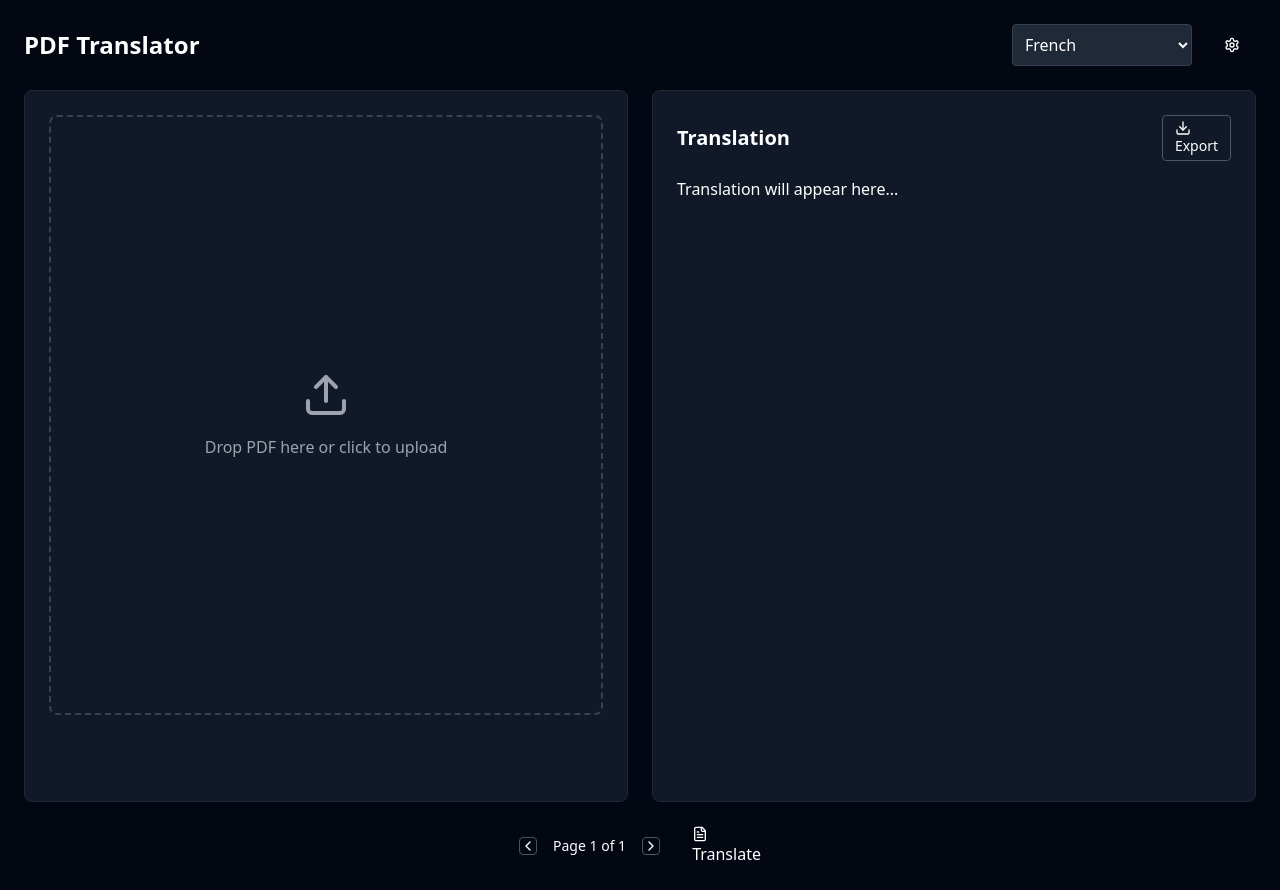
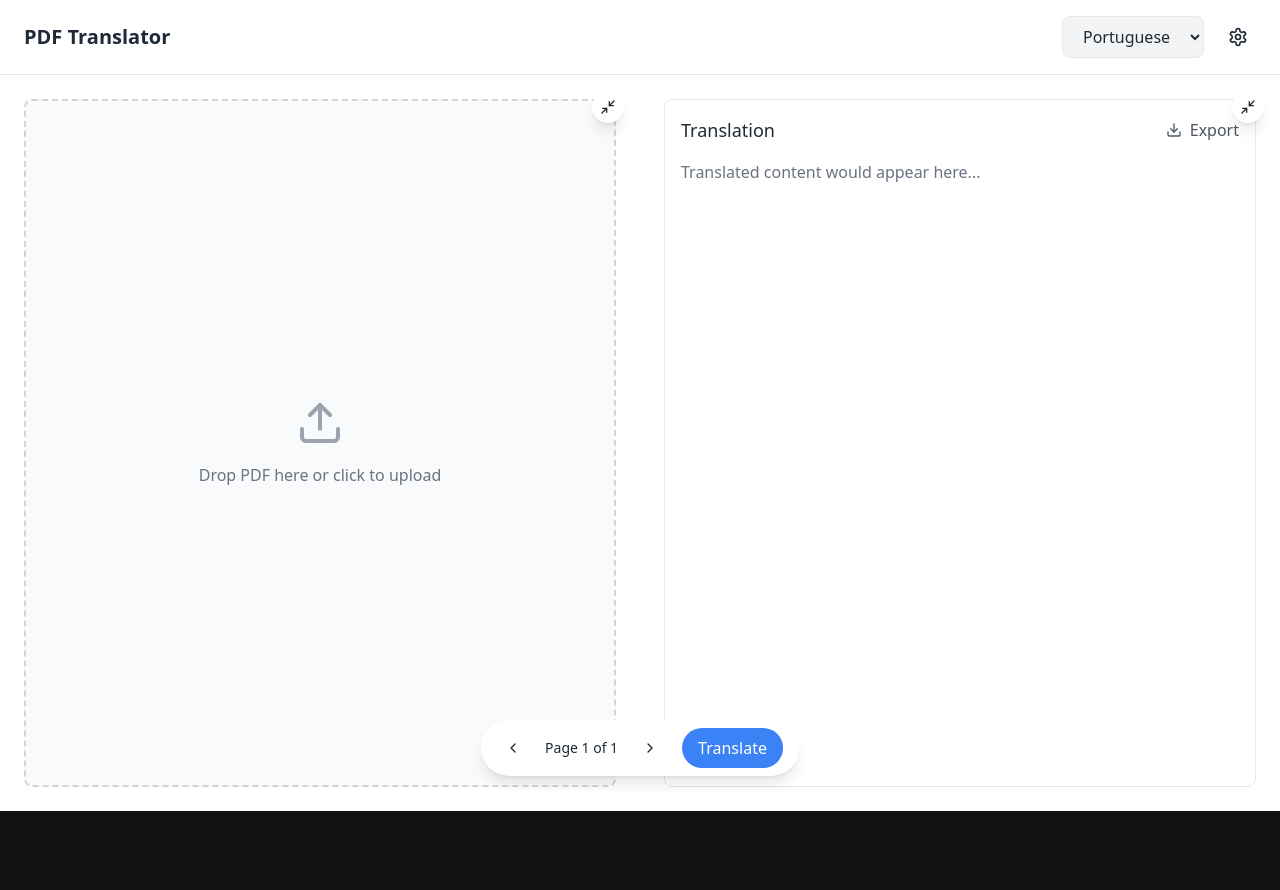
Before and after one commit to h-mbl/Axo, a React (Vite) app in the folder pdf-translator/: page / in a window 1280 px wide. After the commit the page ends 811 px from the top, so only its background shows below. Built offline with nearby package versions, Linux system fonts and the light colour scheme.

Commit message:
leftpanel

```diff
--- a/pdf-translator/src/App.jsx
+++ b/pdf-translator/src/App.jsx
@@ -1,8 +1,8 @@
-import { PDFTranslator } from './components/PDFTranslator'
+import PDFTranslator from './components/PDFTranslator'
 
 export default function App() {
   return (
-    <div className="min-h-screen bg-gray-950">
+    <div className="min-h-screen">
       <PDFTranslator />
     </div>
   )
--- a/pdf-translator/src/components/PDFTranslator/index.jsx
+++ b/pdf-translator/src/components/PDFTranslator/index.jsx
@@ -1,42 +1,155 @@
 import React, { useState, useRef } from 'react';
-import { PDFViewer } from './PDFViewer';
-import { TranslationPanel } from './TranslationPanel';
-import { Header } from './Header';
-import { Navigation } from './Navigation';
-import { useTranslation } from '../../hooks/useTranslation';
+import { Upload, Settings, Download, ChevronLeft, ChevronRight, Maximize2, Minimize2 } from 'lucide-react';
 
-export function PDFTranslator() {
-  const [currentFile, setCurrentFile] = useState(null);
-  const [currentPage, setCurrentPage] = useState(1);
-  const [totalPages, setTotalPages] = useState(1);
-  const { translation, loading, error, translateContent } = useTranslation();
+const PDFTranslator = () => {
+  const [leftPanelWidth, setLeftPanelWidth] = useState(50); // en pourcentage
+  const [isPanelCollapsed, setIsPanelCollapsed] = useState({ left: false, right: false });
+  const [isDragging, setIsDragging] = useState(false);
+  const dragStartX = useRef(0);
+  const dragStartWidth = useRef(0);
+
+  const handleDragStart = (e) => {
+    setIsDragging(true);
+    dragStartX.current = e.clientX;
+    dragStartWidth.current = leftPanelWidth;
+    document.addEventListener('mousemove', handleDrag);
+    document.addEventListener('mouseup', handleDragEnd);
+  };
+
+  const handleDrag = (e) => {
+    if (!isDragging) return;
+    const delta = e.clientX - dragStartX.current;
+    const containerWidth = document.querySelector('.main-container').offsetWidth;
+    const newWidth = (dragStartWidth.current + (delta / containerWidth) * 100);
+    setLeftPanelWidth(Math.min(Math.max(20, newWidth), 80));
+  };
+
+  const handleDragEnd = () => {
+    setIsDragging(false);
+    document.removeEventListener('mousemove', handleDrag);
+    document.removeEventListener('mouseup', handleDragEnd);
+  };
+  const handlePanelToggle = (side) => {
+  const newCollapsed = !isPanelCollapsed[side];
+
+  if (side === 'left') {
+    // Si on collapse le panneau gauche, il prend 0% de largeur
+    // Si on le restaure, on revient à l'état de base de 50%
+    setLeftPanelWidth(newCollapsed ? 0 : 50);
+    setIsPanelCollapsed({
+      ...isPanelCollapsed,
+      left: newCollapsed,
+      right: false  // On s'assure que le panneau droit est visible
+    });
+  } else if (side === 'right') {
+    // Si on collapse le panneau droit, le panneau gauche prend 100%
+    // Si on le restaure, on revient à l'état de base de 50%
+    setLeftPanelWidth(newCollapsed ? 100 : 50);
+    setIsPanelCollapsed({
+      ...isPanelCollapsed,
+      right: newCollapsed,
+      left: false  // On s'assure que le panneau gauche est visible
+    });
+  }
+};
 
   return (
-    <div className="p-6">
-      <Header
-        currentFile={currentFile}
-        onFileSelect={setCurrentFile}
-      />
+      <div className="min-h-screen bg-white text-gray-800">
+        {/* Header */}
+        <header className="bg-white border-b border-gray-200 px-6 py-4 flex items-center justify-between">
+          <h1 className="text-xl font-semibold">PDF Translator</h1>
+          <div className="flex items-center space-x-4">
+            <select
+                className="bg-gray-100 border border-gray-200 rounded-lg px-4 py-2 focus:outline-none focus:ring-2 focus:ring-blue-500">
+              <option>Portuguese</option>
+              <option>French</option>
+              <option>Spanish</option>
+            </select>
+            <button className="p-2 hover:bg-gray-100 rounded-full transition-colors">
+              <Settings className="w-5 h-5"/>
+            </button>
+          </div>
+        </header>
 
-      <main className="flex gap-6 mt-6">
-        <PDFViewer
-          file={currentFile}
-          currentPage={currentPage}
-          onPageChange={setCurrentPage}
-        />
-        <TranslationPanel
-          translation={translation}
-          loading={loading}
-          error={error}
-        />
-      </main>
+        {/* Main Content */}
+        <div className="main-container flex h-[calc(100vh-4rem)] relative">
+          {/* Left Panel */}
+          <div
+              className="transition-all duration-300 relative" // Ajout de relative ici
+              style={{
+                width: isPanelCollapsed.left ? '40px' : `${leftPanelWidth}%` // Au lieu de 0, on utilise une petite largeur
+              }}
+          >
+            <div className="h-full p-6 relative group">
+              <div
+                  className={`h-full border-2 border-dashed border-gray-300 rounded-lg flex items-center justify-center bg-gray-50 ${
+                      isPanelCollapsed.left ? 'opacity-0' : ''
+                  }`}
+              >
+                <div className="text-center">
+                  <Upload className="w-12 h-12 text-gray-400 mx-auto mb-4"/>
+                  <p className="text-gray-500">Drop PDF here or click to upload</p>
+                </div>
+              </div>
+              <button
+                  className="absolute top-4 right-4 p-2 bg-white rounded-full shadow-lg transition-opacity"
+                  onClick={() => handlePanelToggle('left')}
+              >
+                {isPanelCollapsed.left ? <Maximize2 className="w-4 h-4"/> : <Minimize2 className="w-4 h-4"/>}
+              </button>
+            </div>
+          </div>
 
-      <Navigation
-        currentPage={currentPage}
-        totalPages={totalPages}
-        onPageChange={setCurrentPage}
-        onTranslate={() => translateContent(currentFile, currentPage)}
-      />
-    </div>
-  );
-}
+          {/* Right Panel */}
+          <div
+              className="transition-all duration-300 relative"
+              style={{
+                width: isPanelCollapsed.right ? '40px' : isPanelCollapsed.left ? 'calc(100% - 40px)' : `${100 - leftPanelWidth}%`
+              }}
+          >
+            <div className="h-full p-6 relative group">
+              <div
+                  className="h-full border border-gray-200 rounded-lg bg-white p-4"
+                  style={{
+                    opacity: isPanelCollapsed.right ? '0' : '1',
+                    visibility: isPanelCollapsed.right ? 'hidden' : 'visible'
+                  }}
+              >
+                <div className="flex justify-between items-center mb-4">
+                  <h2 className="text-lg font-medium">Translation</h2>
+                  <button className="flex items-center space-x-2 text-gray-600 hover:text-gray-800">
+                    <Download className="w-4 h-4"/>
+                    <span>Export</span>
+                  </button>
+                </div>
+                <p className="text-gray-500">Translated content would appear here...</p>
+              </div>
+              <button
+                  className="absolute top-4 right-4 p-2 bg-white rounded-full shadow-lg"
+                  onClick={() => handlePanelToggle('right')}
+              >
+                {isPanelCollapsed.right ? <Maximize2 className="w-4 h-4"/> : <Minimize2 className="w-4 h-4"/>}
+              </button>
+            </div>
+          </div>
+        </div>
+
+          {/* Footer Navigation */}
+          <div
+              className="fixed bottom-6 left-1/2 transform -translate-x-1/2 flex items-center space-x-4 bg-white shadow-lg rounded-full px-4 py-2">
+            <button className="p-2 hover:bg-gray-100 rounded-full disabled:opacity-50">
+              <ChevronLeft className="w-4 h-4"/>
+            </button>
+            <span className="text-sm">Page 1 of 1</span>
+            <button className="p-2 hover:bg-gray-100 rounded-full disabled:opacity-50">
+              <ChevronRight className="w-4 h-4"/>
+            </button>
+            <button className="ml-2 bg-blue-500 text-white px-4 py-2 rounded-full hover:bg-blue-600 transition-colors">
+              Translate
+            </button>
+          </div>
+        </div>
+        );
+        };
+
+        export default PDFTranslator;
```
